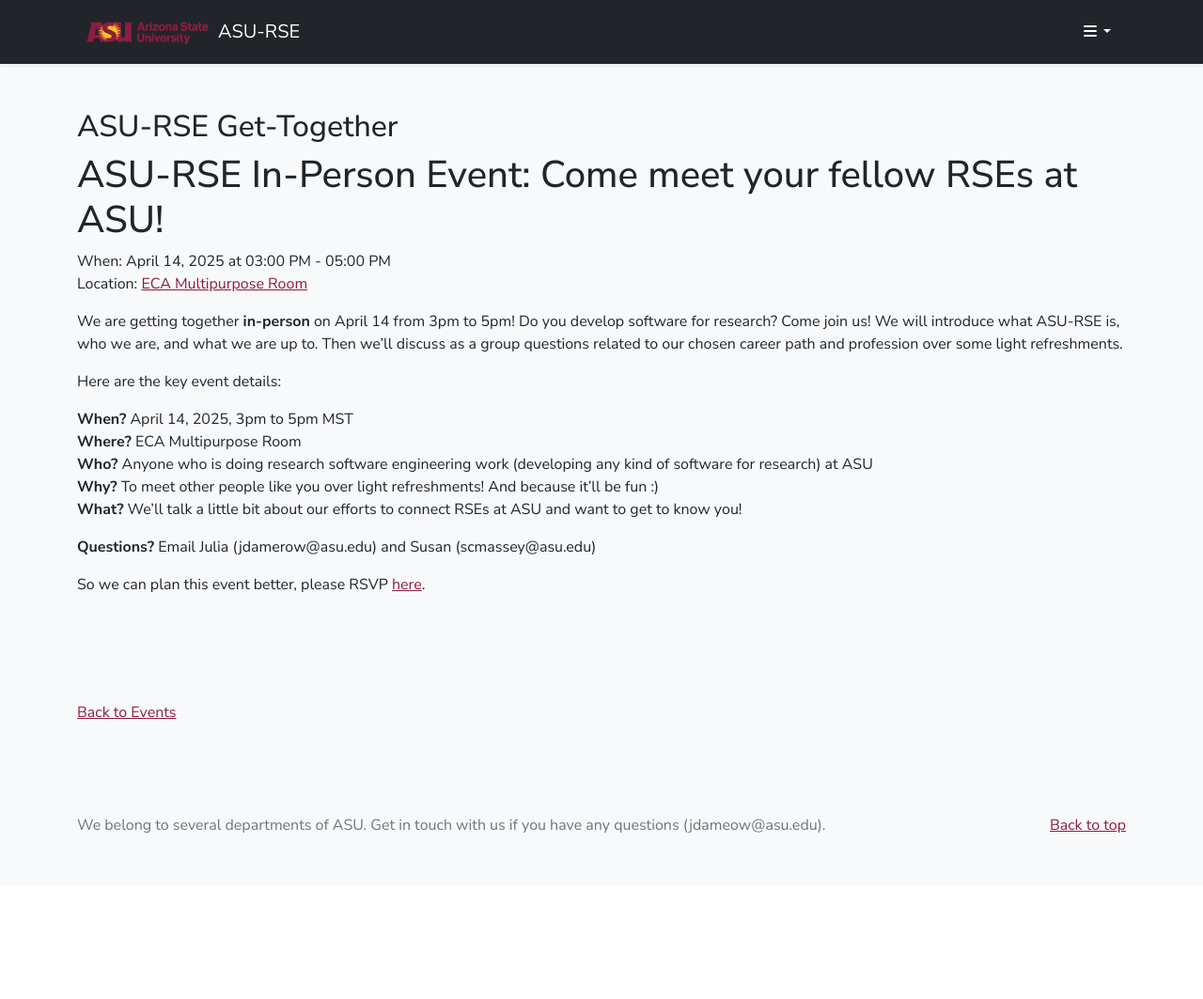
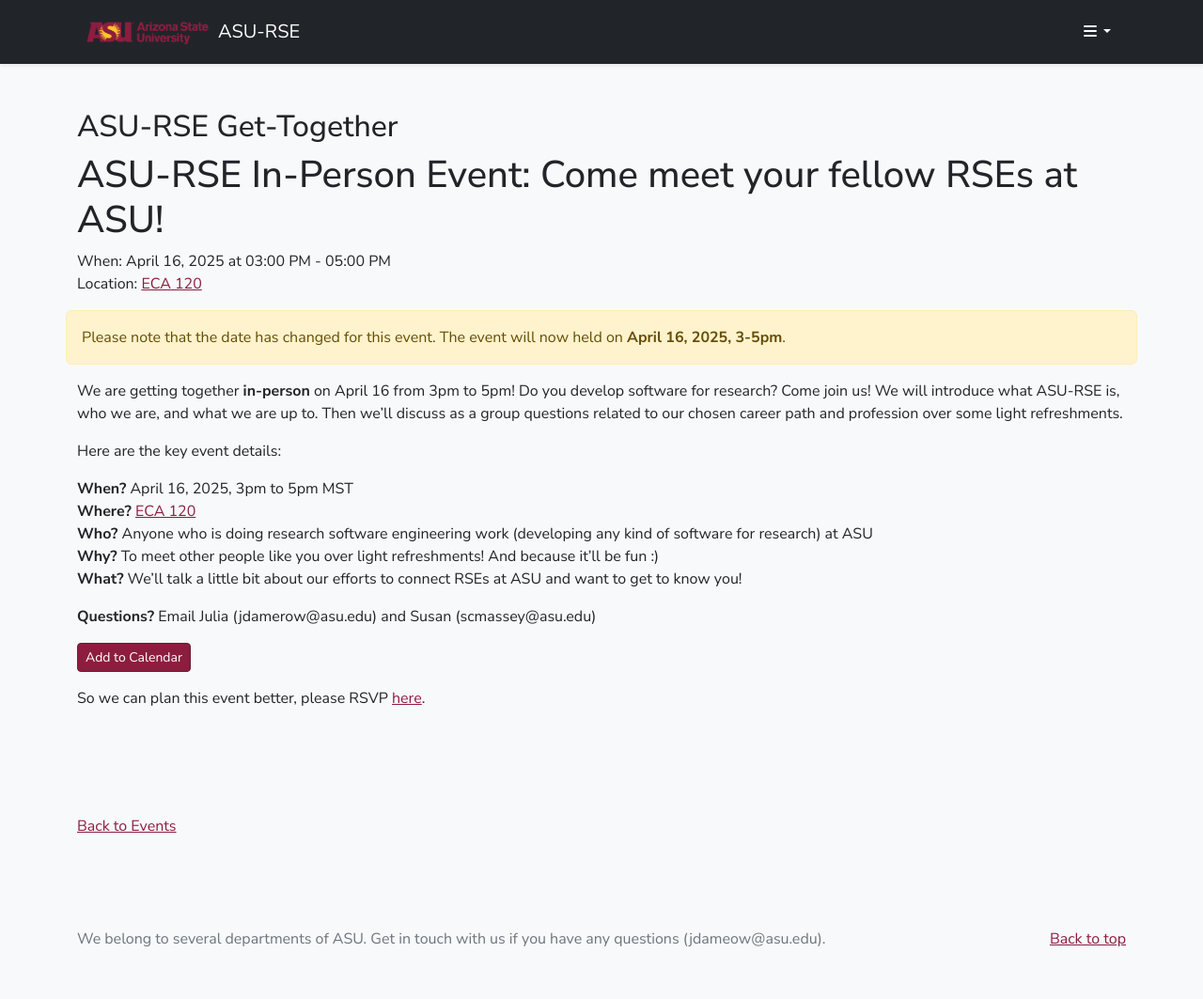
Before and after one commit to rse-asu/rse-asu.github.io, a Jekyll site: the page built from _events/2025-04-14-inperson-asu-rse.md, in a window 1280 px wide. Shown: the whole page at 94% size. Built offline with Jekyll 4.4.1, drawn with Linux system fonts in a browser that asks for light colours; nearby versions of some CDN libraries; library files that are not in the unit come from our copies; before the commit the page ends 942 px from its top, so only the background shows below that.

Commit message:
Updated april event date.

```diff
--- a/_events/2025-04-14-inperson-asu-rse.md
+++ b/_events/2025-04-14-inperson-asu-rse.md
@@ -4,22 +4,28 @@
 series: "ASU-RSE Get-Together"
 event_title: "ASU-RSE In-Person Event: Come meet your fellow RSEs at ASU!"
 date:   2025-03-11T10:00:00-0400
-event_date: 2025-04-14T15:00:00-0700
-event_end: 2025-04-14T17:00:00-0700
-location: ECA Multipurpose Room
+event_date: 2025-04-16T15:00:00-0700
+event_end: 2025-04-16T17:00:00-0700
+location: ECA 120
 rsvp: https://forms.gle/y4C1eH3tiXQVkt1B8
 snippet: "Are you doing research software engineering work at ASU? If so, join us for an in-person ASU-RSE meetup on the Tempe campus!"
 categories: event
 ---
 
-We are getting together **in-person** on April 14 from 3pm to 5pm! Do you develop software for research? Come join us! We will introduce what ASU-RSE is, who we are, and what we are up to.  Then we'll discuss as a group questions related to our chosen career path and profession over some light refreshments.
+<div class="alert alert-warning" role="alert">
+  Please note that the date has changed for this event. The event will now held on <b>April 16, 2025, 3-5pm</b>.
+</div>
+
+We are getting together **in-person** on April 16 from 3pm to 5pm! Do you develop software for research? Come join us! We will introduce what ASU-RSE is, who we are, and what we are up to.  Then we'll discuss as a group questions related to our chosen career path and profession over some light refreshments.
 
 Here are the key event details:
 
-**When?** April 14, 2025, 3pm to 5pm MST
-**Where?** ECA Multipurpose Room
+**When?** April 16, 2025, 3pm to 5pm MST
+**Where?** [ECA 120 ](https://gis.m.asu.edu/asucampus/?marker=-111.93221756969653%2C33.41860635005853%2C%2C%2C%2C&markertemplate=%7B%22title%22%3A%22ENGINEERING%20CENTER%20A%22%2C%22longitude%22%3A-111.93221756969653%2C%22latitude%22%3A33.41860635005853%2C%22isIncludeShareUrl%22%3Atrue%7D&level=19)
 **Who?** Anyone who is doing research software engineering work (developing any kind of software for research) at ASU
 **Why?** To meet other people like you over light refreshments! And because it'll be fun :)
 **What?** We'll talk a little bit about our efforts to connect RSEs at ASU and want to get to know you!
 
 **Questions?** Email Julia (jdamerow@asu.edu) and Susan (scmassey@asu.edu)
+
+<a href="{{ "/assets/files/ASURSE-InPersonEvent.ics" }}" class="btn btn-primary btn-sm">Add to Calendar</a>
```
Also changed, not shown: index.markdown (+6 -5 lines), 1 other file.
